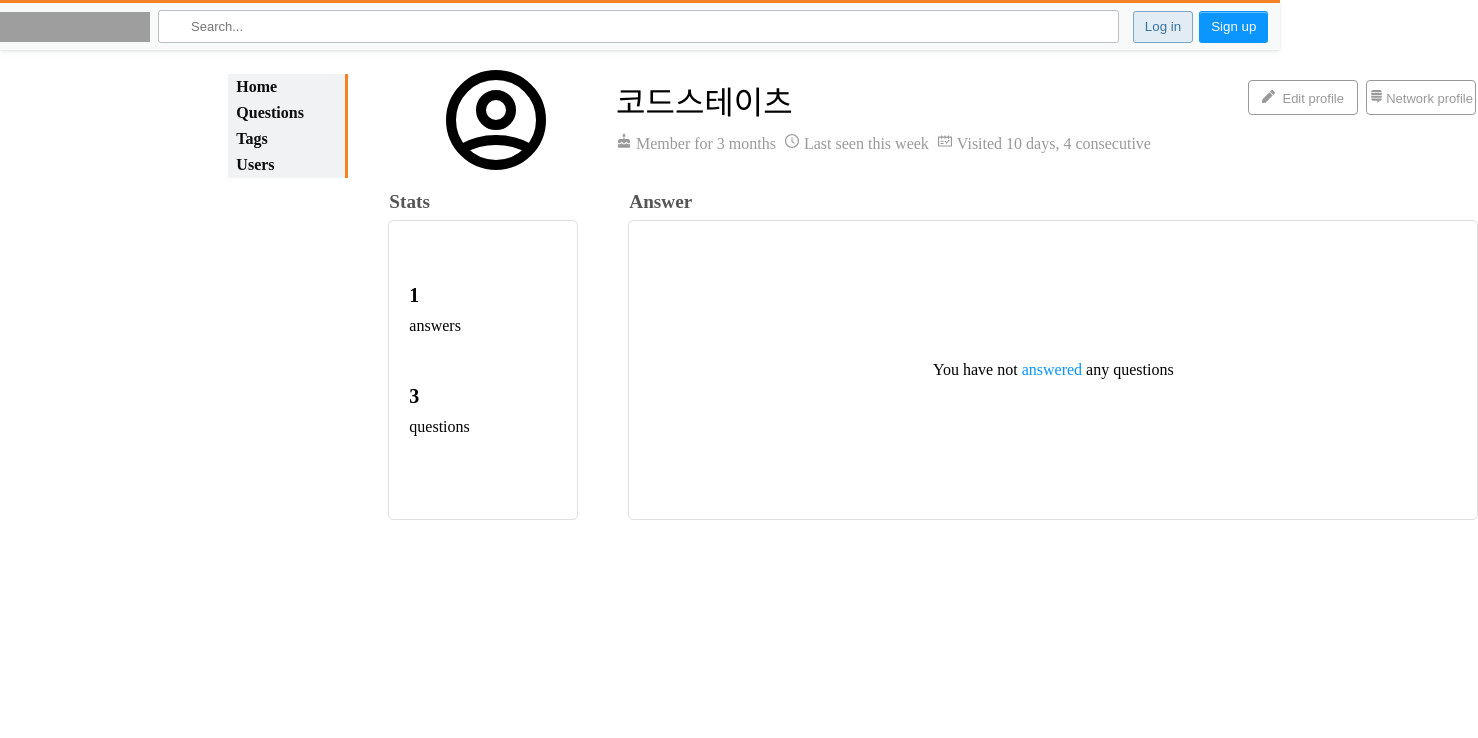
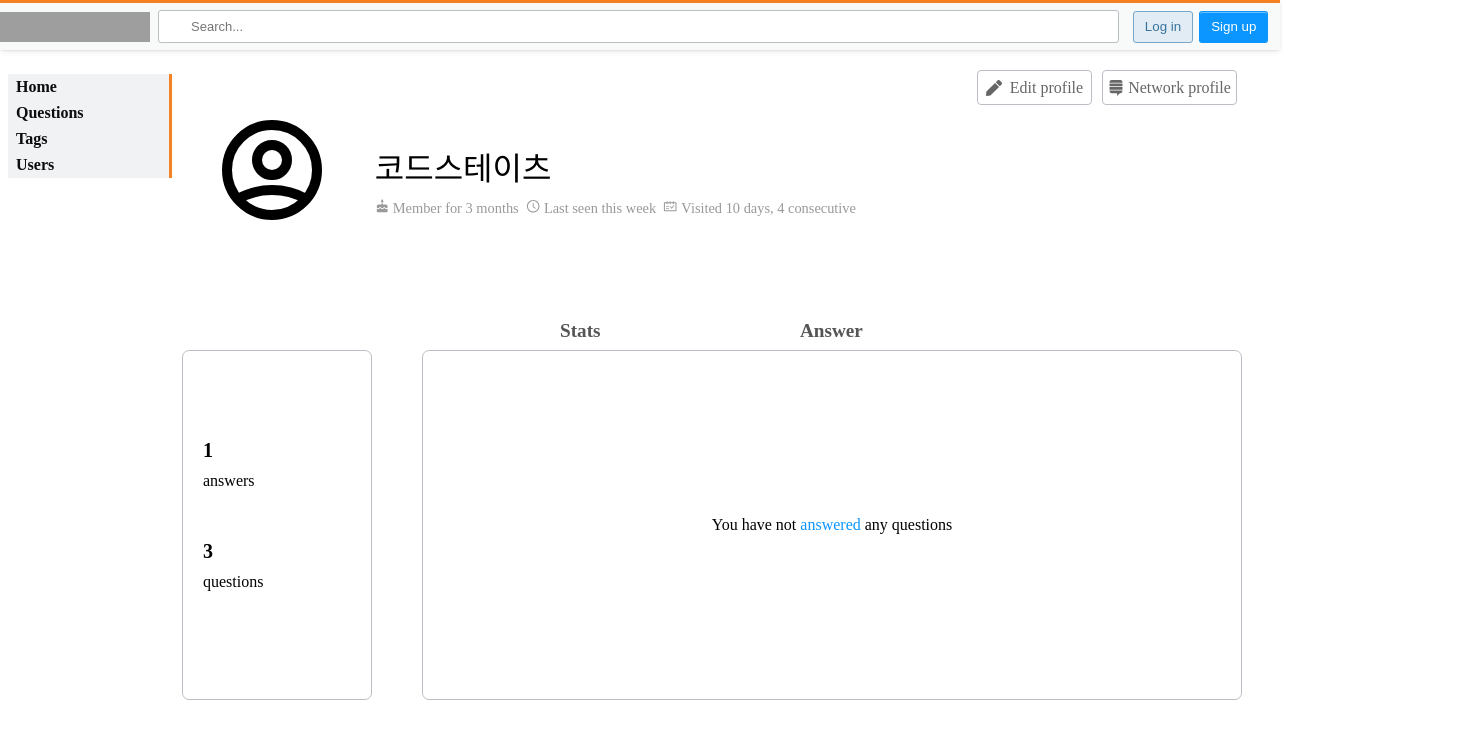
Before and after one commit to codestates-seb/seb42_pre_011, a React (Create React App) app in the folder client/stackoverflow/: page /mypage in a window 1280 px wide. Shown: the top 738 px of the page, 1478 px wide, since content can reach past the window. Built offline with nearby package versions, Linux system fonts and the light colour scheme; grey boxes are pictures that could not be loaded.

Commit message:
mypage 디자인 수정

```diff
--- a/client/stackoverflow/src/pages/MyPage.js
+++ b/client/stackoverflow/src/pages/MyPage.js
@@ -1,78 +1,164 @@
 import Container from '../components/Container';
 import Sidebar from '../components/Sidebar';
 import styled from 'styled-components';
+import {FaPen} from 'react-icons/fa';
+import {FaStackExchange} from 'react-icons/fa';
+import {HiOutlineUserCircle} from 'react-icons/hi';
 import {MdCake} from 'react-icons/md';
 import {AiOutlineClockCircle} from 'react-icons/ai';
 import {AiOutlineSchedule} from 'react-icons/ai';
-import {HiOutlineUserCircle} from 'react-icons/hi';
-import {FaPen} from 'react-icons/fa';
-import {FaStackExchange} from 'react-icons/fa';
 
-const ProfileWrapper = styled.div`
+
+const MainContainer = styled.div`
+  /* border: 1px solid gray; */
+  height: 850px;
+  width: 1085px;
+  padding: 0px;
   display: flex;
-  flex-direction: row;
-  align-items: center;
-  margin-top: 20px;
-  margin-bottom: 40px;
-  width: 100%;
-  justify-content: center;
-  position: relative;
-  top: -40%;
-  left: -1%;
+
+`;
+const Topcontainer = styled.div`
+  /* border: 1px solid gray; */
+  height: 400px;
+  width: 1085px;
+  padding: 0px;
+  display: flex;
+
 `;
 
-const ProfileContent = styled.div`
+const Profilecontainer = styled.div`
+  /* border: 1px solid gray; */
+  height: 200px;
+  width: 780px;
+  padding: 20px;
+  display: flex;
+  margin-right: auto;
+  margin-top: 35px;
+  display: flex;
+  justify-content: center;
+  align-items: center;
+`;
+
+const ProfileImagecontainer = styled.div`
+  /* border: 1px solid gray; */
+  height: 150px;
+  width: 200px;
+  padding: 0px;
+  display: flex;
+  margin-right: auto;
+`;
+
+const ProfileIcon = styled(HiOutlineUserCircle)`
+  font-size: 120px;
+  margin-left: 20px;
+`;
+
+
+const ProfileContentcontainer = styled.div`
+  //border: 1px solid gray;
+  height: 200px;
+  width: 700px;
+  padding:20px;
   display: flex;
   flex-direction: column;
-  position: relative;
+  justify-content: center;
+
+
 `;
 
 const ProfileName = styled.p`
-  font-size: 24px;
   margin: 0 0 10px 0;
   font-size: 2rem;
   font-weight: medium;
 `;
 
 const ProfileInfo = styled.p`
-  font-size: 24px;
   margin: 0 0 10px 0;
-  font-size: 1rem;
+  font-size: 0.9rem;
   font-weight: medium;
   color: #999;
 `;
 
-const StatsContainer = styled.div`
-  position: relative;
-  height: 100%;
+const Editcontainer = styled.div`
+  //border: 1px solid gray;
+  height: 50px;
+  width: 300px;
+  padding: 20px;
+  display: flex;
+  margin-left: auto;
 `;
 
-const StatsBox = styled.div`
-  position: absolute;
-  height: 300px;
+const EditButtonContainer = styled.div`
+  display: flex;
+  justify-content: space-between;
+  width: 100%;
+  align-items: bottom;
+  color: #666;
+
+`;
+
+const EditButton = styled.div`
+  height: 35px;
+  width: 115px;
+  text-align: center;
+  background-color: #ffffff;
+  border-radius: 4px;
+  border-color: #9EA6AD;
+  border: 1px solid #BBBFC5;
+  cursor: pointer;
+  display: flex;
+  justify-content: center;
+  align-items: center;
+`;
+
+const NetworkButton = styled.div`
+  height: 35px;
+  width: 135px;
+  background-color: #ffffff;
+  border-radius: 4px;
+  border: 1px solid #BBBFC5;
+  cursor: pointer;
+  display: flex;
+  justify-content: center;
+  align-items: center;
+`;
+
+
+const Bodycontainer = styled.div`
+  //border: 1px solid gray;
+  height: 400px;
+  width: 1085px;
+  padding: 0px;
+  display: flex;
+  margin-top: 300px;
+  margin-left: -1085px;
+
+`;
+
+const Statscontainer = styled.div`
+  border: 1px solid #BBBFC5;
+  border-radius: 7px;
+  height: 350px;
   width: 190px;
-  left: 160px;
-  top: 40%;
-  transform: translateY(-50%);
-  padding: 20px;
-  background-color: #fff;
-  border: 1px solid #e0e0e0;
-  border-radius: 5px;
   display: flex;
+  margin-left: 10px;
   flex-direction: column;
   justify-content: center;
-  align-items: flex-start;
+
+
+
 `;
 
 const StatsText = styled.h2`
   position: absolute;
   font-size: 1.2rem;
-  margin: 0;
-  padding: 0;
   text-align: center;
   color: #555;
-  top: -30px;
-  left: 0px;
+  top: 320px;
+  left: 560px;
+  display: flex;
+  justify-content: center;
+  align-items: center;
 `;
 
 const StastsAnswerNumber = styled.div`
@@ -80,14 +166,16 @@ const StastsAnswerNumber = styled.div`
   font-weight: bold;
   margin: 0;
   font-size: 20px;
-  margin-bottom: 10px; /* 아래 간격 */
+  margin-bottom: 10px;
+  margin-left: 20px;
 `;
 
 const StastsAnswerLabel = styled.div`
   font-size: 16px;
   margin: 0;
-  margin-top: 0px; /* 위 간격 */
-  margin-bottom: 50px; /* 아래 간격 */
+  margin-top: 0px;
+  margin-bottom: 50px;
+  margin-left: 20px;
 `;
 
 const StastsQuestionNumber = styled.div`
@@ -95,34 +183,26 @@ const StastsQuestionNumber = styled.div`
   font-weight: bold;
   margin: 0;
   font-size: 20px;
-  margin-bottom: 10px; /* 아래 간격 */
+  margin-bottom: 10px;
+  margin-left: 20px;
 `;
 
 const StastsQuestionLabel = styled.div`
   font-size: 16px;
   margin: 0;
-  margin-top: 0px; /* 위 간격 */
-  margin-bottom: 20px; /* 아래 간격 */
+  margin-top: 0px;
+  margin-bottom: 20px;
+  margin-left: 20px;
 `;
 
-const AnswerContainer = styled.div`
-  position: relative;
-  height: 100%;
-`;
 
-const AnswerBox = styled.div`
-  position: absolute;
-  height: 300px;
-  width: 850px;
-  left: 400px;
-  top: 40%;
-  transform: translateY(-50%);
-  padding: 20px;
-  background-color: #fff;
-  border: 1px solid #e0e0e0;
-  border-radius: 5px;
+const Answercontainer = styled.div`
+  border: 1px solid #BBBFC5;
+  border-radius: 7px;
+  height: 350px;
+  width: 820px;
+  margin-left: 50px;
   display: flex;
-  flex-direction: column;
   justify-content: center;
   align-items: center;
 `;
@@ -130,19 +210,20 @@ const AnswerBox = styled.div`
 const AnswerText = styled.h2`
   position: absolute;
   font-size: 1.2rem;
-  margin: 0;
-  padding: 0;
   text-align: center;
   color: #555;
-  top: -30px;
-  left: 0px;
+  top: 320px;
+  left: 800px;
+  display: flex;
+  justify-content: center;
+  align-items: center;
 `;
 
 const AnswerLabel = styled.div`
   font-size: 16px;
   margin: 0;
-  margin-top: 50px; /* 위 간격 */
-  margin-bottom: 50px; /* 아래 간격 */
+  margin-top: 50px;
+  margin-bottom: 50px;
   text-align: center;
 `;
 
@@ -151,75 +232,51 @@ const BlueText = styled.span`
   color: #0a95ff;
 `;
 
-const ProfileIconInterval = styled(HiOutlineUserCircle)`
-  margin-right: 60px;
-  font-size: 120px;
-  font-weight: thin;
-`;
-
-const EditButton = styled.button`
-  position: relative;
-  top: 30px;
-  right: -1240px;
-  width: 150px;
-  height: 35px;
-  font-size: 13px;
-  font-weight: lighter;
-  color: #999;
-  background-color: #ffffff;
-  border-radius: 4px;
-  border: 1px solid #999;
-  cursor: pointer;
-`;
-
-const StackButton = styled.button`
-  position: relative;
-  top: 30px;
-  right: -1248px;
-  width: 150px;
-  height: 35px;
-  font-size: 13px;
-  font-weight: lighter;
-  color: #999;
-  background-color: #ffffff;
-  border-radius: 4px;
-  border: 1px solid #999;
-  cursor: pointer;
-`;
-
 const MyPage = () => {
   return (
     <>
       <Container>
-        <EditButton><FaPen/>&nbsp;&nbsp;Edit profile</EditButton>
-        <StackButton><FaStackExchange/>&nbsp;Network profile</StackButton>
-        <StatsContainer>
-        <StatsBox>
-          <StatsText>Stats</StatsText>
-          <StastsAnswerNumber>1</StastsAnswerNumber>
-          <StastsAnswerLabel>answers</StastsAnswerLabel>
-          <StastsQuestionNumber>3</StastsQuestionNumber>
-          <StastsQuestionLabel>questions</StastsQuestionLabel>
-        </StatsBox>
-        </StatsContainer>
-        <AnswerContainer>
-          <AnswerBox>
-            <AnswerText>Answer</AnswerText>
-            <AnswerLabel>You have not <BlueText>answered</BlueText> any questions</AnswerLabel>
-          </AnswerBox>
-        </AnswerContainer>
-          <Sidebar></Sidebar>
-          <ProfileWrapper>
-            <ProfileIconInterval><HiOutlineUserCircle/></ProfileIconInterval>
-          <ProfileContent>
-            <ProfileName>코드스테이츠</ProfileName>
-            <ProfileInfo>
+        <Sidebar></Sidebar>
+        <MainContainer>
+          <Topcontainer>
+            <Profilecontainer>
+            <ProfileImagecontainer>
+              <ProfileIcon>
+                <HiOutlineUserCircle/>
+              </ProfileIcon>
+            </ProfileImagecontainer>
+            <ProfileContentcontainer>
+              <ProfileName>코드스테이츠</ProfileName>
+              <ProfileInfo>
               <MdCake/>&nbsp;Member for 3 months&nbsp;&nbsp;
               <AiOutlineClockCircle/>&nbsp;Last seen this week&nbsp;&nbsp;
               <AiOutlineSchedule/>&nbsp;Visited 10 days, 4 consecutive&nbsp;&nbsp;
             </ProfileInfo>
-           </ProfileContent>
-         </ProfileWrapper>
+            </ProfileContentcontainer>
+            <ProfileName></ProfileName>
+            </Profilecontainer>
+            <Editcontainer>
+            <EditButtonContainer>
+                <EditButton><FaPen/>&nbsp;&nbsp;Edit profile</EditButton>
+                <NetworkButton><FaStackExchange/>&nbsp;Network profile</NetworkButton>
+              </EditButtonContainer>
+            </Editcontainer>
+          </Topcontainer>
+          <Bodycontainer>
+            <Statscontainer>
+              <StatsText>Stats</StatsText>
+              <StastsAnswerNumber>1</StastsAnswerNumber>
+              <StastsAnswerLabel>answers</StastsAnswerLabel>
+              <StastsQuestionNumber>3</StastsQuestionNumber>
+              <StastsQuestionLabel>questions</StastsQuestionLabel>
+
+            </Statscontainer>
+            <Answercontainer>
+              <AnswerText>Answer</AnswerText>
+              <AnswerLabel>You have not <BlueText>answered</BlueText> any questions</AnswerLabel>
+            </Answercontainer>
+          </Bodycontainer>
+        </MainContainer>
       </Container>
     </>
   );
```
